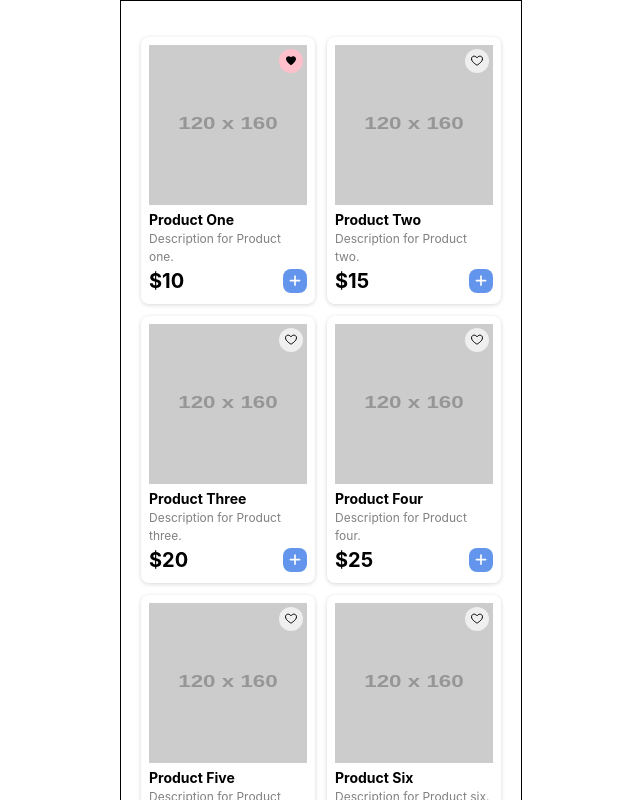
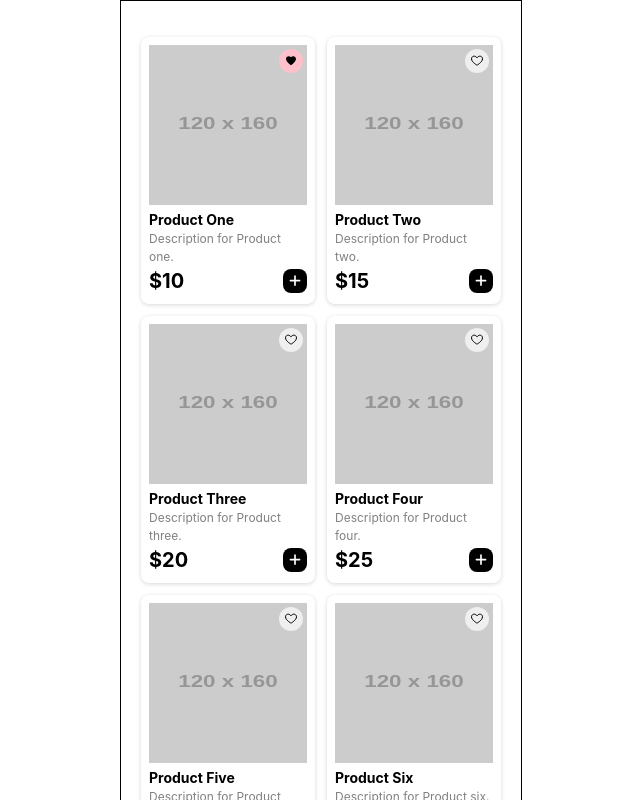
Before and after one commit to KuryakovDen/marketplace, a React (Vite) app: page / in a window 1280 px wide. Shown: the top 800 px of the page, without its empty margins (319-959 px from the left). Built offline with nearby package versions, Linux system fonts and the light colour scheme.

Commit message:
MARKETPLACE-8 Создание компонента Button

```diff
--- a/src/features/productList/components/ProductItem/ProductItem.module.css
+++ b/src/features/productList/components/ProductItem/ProductItem.module.css
@@ -54,14 +54,8 @@
 }
 
 .addButton {
-    display: flex;
-    align-items: center;
-    justify-content: center;
-    border: none;
-    background-color: var(--cornflowerBlue);
     width: 24px;
     height: 24px;
-    border-radius: var(--borderRadiusXs);
     color: var(--whitePrimary);
 
     &:hover {
--- a/src/features/productList/components/ProductItem/ProductItem.tsx
+++ b/src/features/productList/components/ProductItem/ProductItem.tsx
@@ -6,7 +6,7 @@ import styles from './ProductItem.module.css'
 import classNames from 'classnames';
 import Money from '../../../../shared/ui/Money/Money.tsx'
 import { Price } from '../../../../shared/types/commonTypes.ts'
-import { Product } from '../../../../shared/types/product/Product.types.ts'
+import Button from '../../../../shared/ui/Button/Button.tsx'
 
 type ProductItemProps = {
   id: number;
@@ -33,23 +33,21 @@ function ProductItem(
     onCartAdd
   }: ProductItemProps
 ) {
-  const handleProductClick = useCallback((e) => {
-    const product: Product = e.target.value;
+  const TEST_ID = 1
 
-    onProductClick(product.id);
+  const handleProductClick = useCallback(() => {
+
+
+    onProductClick(TEST_ID);
   }, [onProductClick])
 
-  const handleProductFavoriteClick = useCallback((e) => {
-    const product: Product = e.target.value;
-
-    onFavouriteClick(product.id);
+  const handleProductFavoriteClick = useCallback(() => {
+    onFavouriteClick(TEST_ID);
   }, [onFavouriteClick])
 
-  const handleProductAddCartClick = useCallback((e) => {
-    const product: Product = e.target.value;
-
+  const handleProductAddCartClick = useCallback(() => {
     if (onCartAdd) {
-      onCartAdd(product.id);
+      onCartAdd(TEST_ID);
     }
 
   }, [onCartAdd])
@@ -72,10 +70,9 @@ function ProductItem(
     </div>
     <div className={styles.priceWrapper}>
       <Money price={price} />
-      {/* TODO Заменить на компонент IconButton */}
-      <button className={styles.addButton} onClick={handleProductAddCartClick}>
+      <Button className={styles.addButton} onClick={handleProductAddCartClick}>
         <FaPlus />
-      </button>
+      </Button>
     </div>
   </div>
 }
--- a/src/index.css
+++ b/src/index.css
@@ -16,6 +16,7 @@
   --grayPrimary: #808080;
   --pinkPrimary: #FFC0CB;
   --cornflowerBlue: #6495ED;
+  --aquamarine: #7fffd4;
 
   --spacing0x: 0px;
   --spacing1x: 2px;
--- /dev/null
+++ b/src/shared/ui/Button/Button.module.css
@@ -0,0 +1,14 @@
+.root {
+    display: flex;
+    justify-content: center;
+    align-items: center;
+    border: none;
+    background-color: var(--blackPrimary);
+    border-radius: var(--borderRadiusXs);
+    height: 24px;
+    color: var(--whitePrimary);
+
+    &:hover {
+        box-shadow: var(--boxShadowHover);
+    }
+}
--- a/src/shared/ui/Button/Button.tsx
+++ b/src/shared/ui/Button/Button.tsx
@@ -0,0 +1,22 @@
+import { ReactNode, useCallback } from 'react'
+import styles from './Button.module.css'
+import classNames from 'classnames'
+
+type ButtonProps = {
+  children: ReactNode;
+  onClick: () => void;
+  className?: string;
+}
+
+function Button({ children, onClick, className }: ButtonProps){
+  const onButtonClick = useCallback(() => onClick, [onClick])
+
+  return <button
+    className={classNames(styles.root, className)}
+    onClick={onButtonClick}
+  >
+    {children}
+  </button>
+}
+
+export default Button
```
